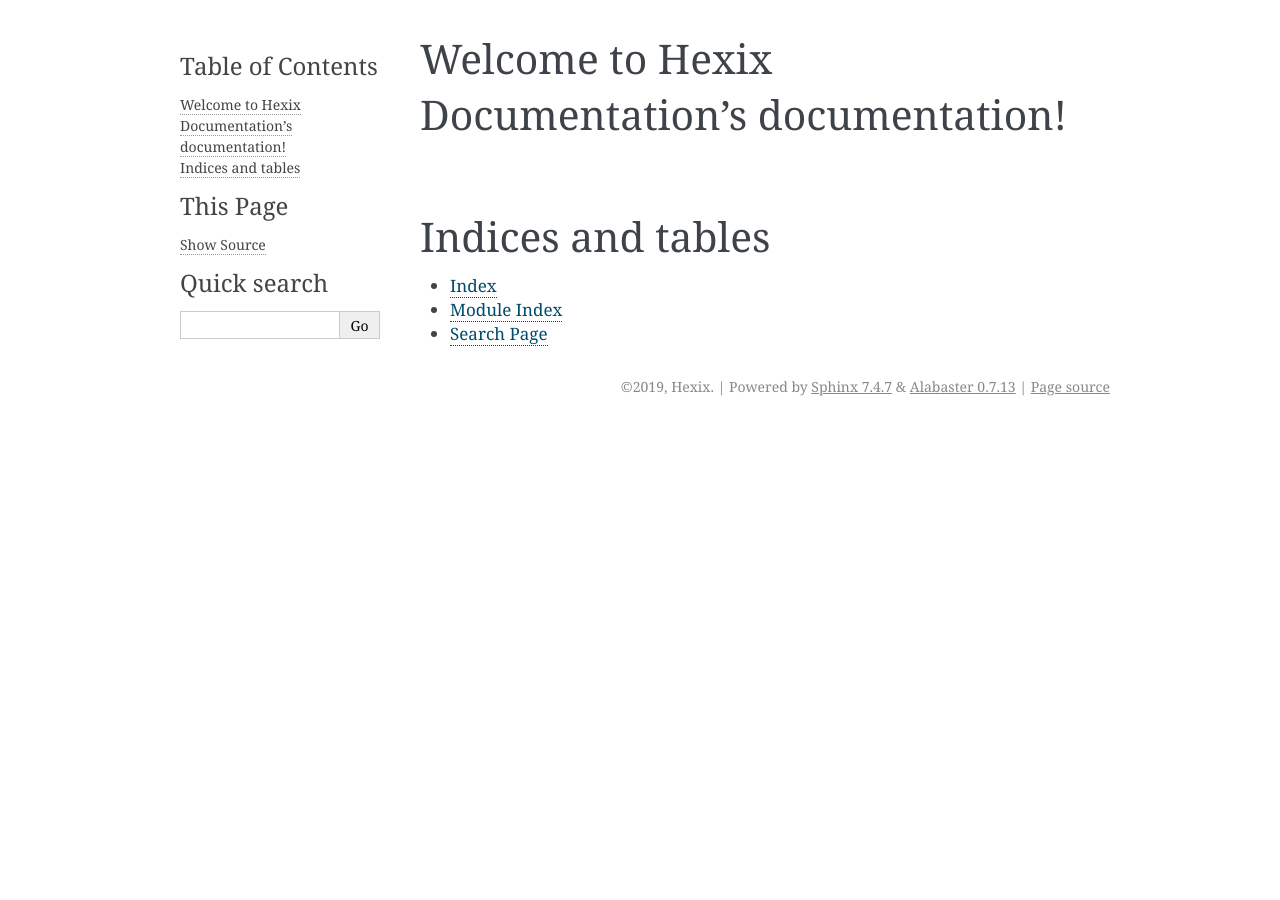
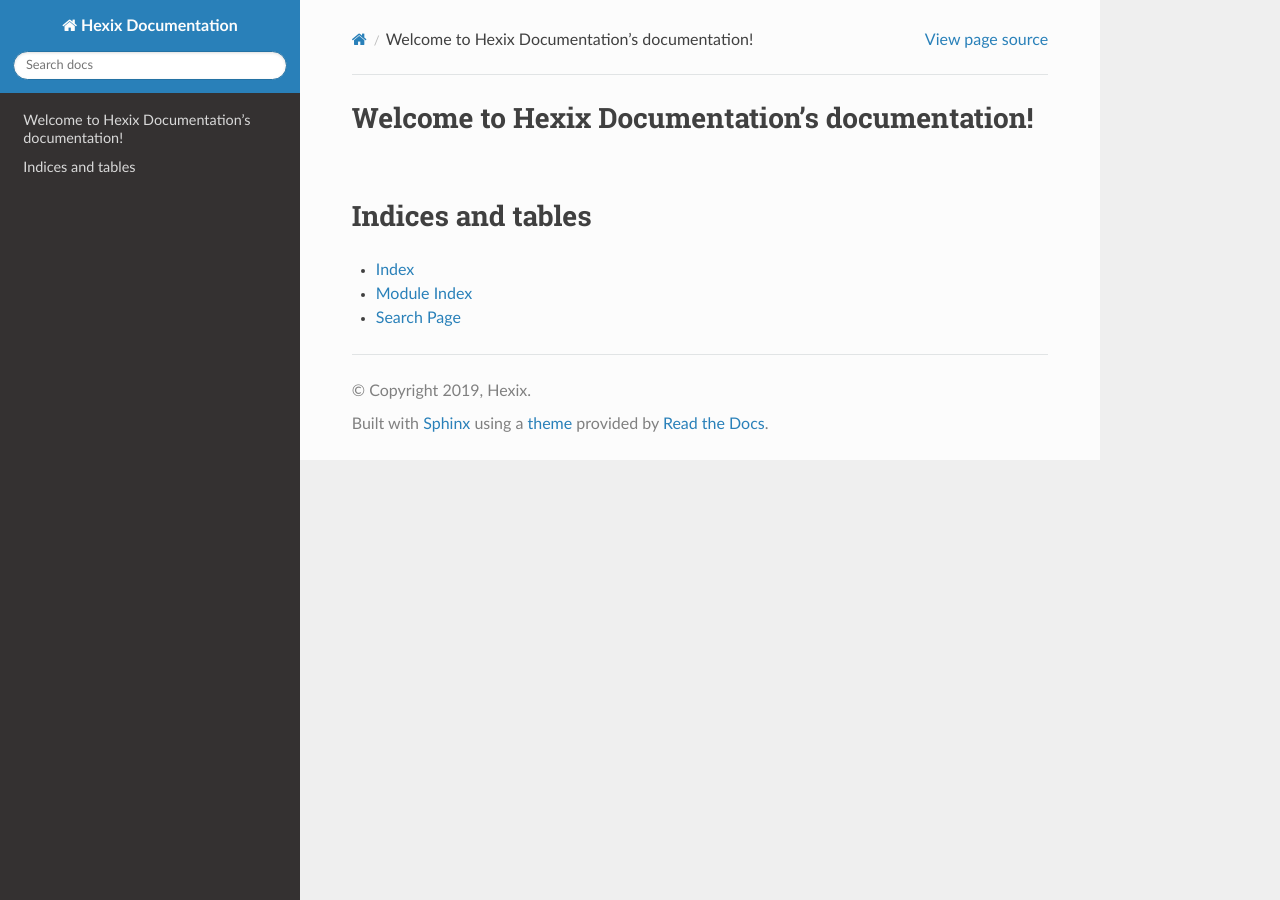
Before and after one commit to hexix-game/docs, a Sphinx documentation site: the page built from docs/source/index.rst, in a window 1280 px wide. Built offline with Sphinx 7.4.7 and the Read the Docs theme 2.0.0, drawn with Linux system fonts in a browser that asks for light colours.

Commit message:
Changed html theme to match that of the RTD site.

```diff
--- a/docs/source/conf.py
+++ b/docs/source/conf.py
@@ -74,7 +74,8 @@
 # The theme to use for HTML and HTML Help pages.  See the documentation for
 # a list of builtin themes.
 #
-html_theme = 'alabaster'
+html_theme = 'sphinx_rtd_theme'
+html_theme_path = ['_themes', ]
 
 # Theme options are theme-specific and customize the look and feel of a theme
 # further.  For a list of options available for each theme, see the
```
